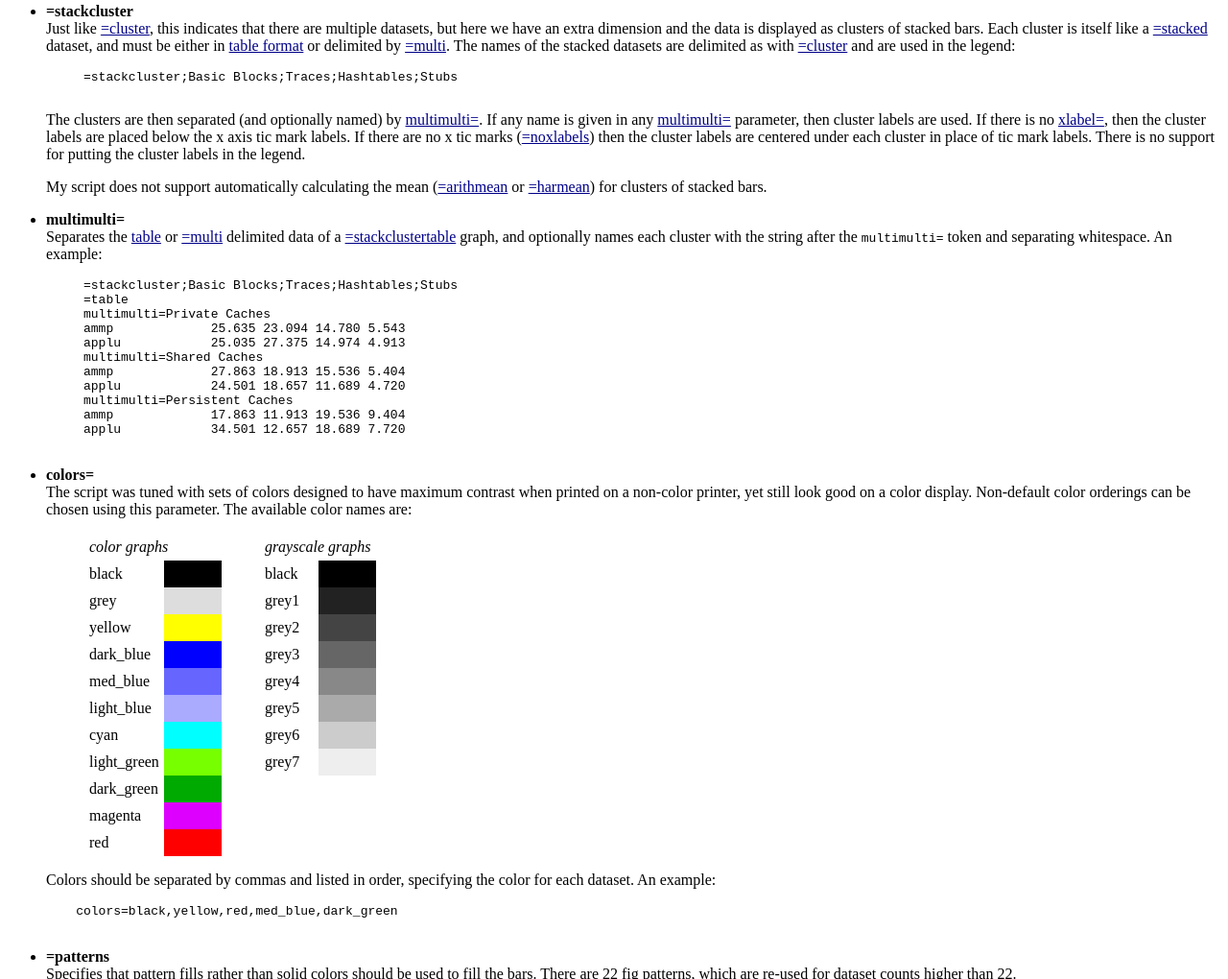
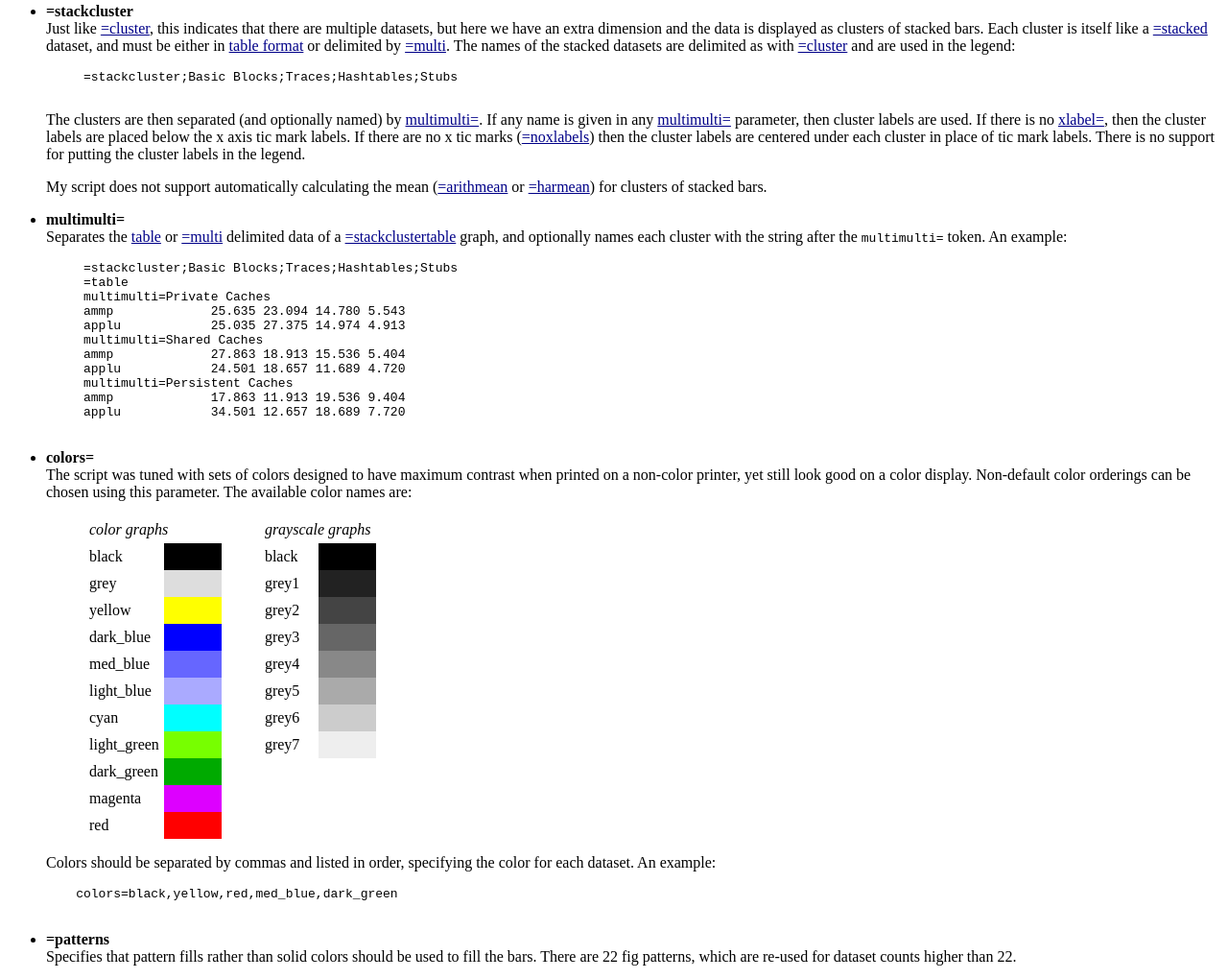
Before and after one commit to derekbruening/bargraph, a plain HTML site: page index.html in a window 1280 px wide. Shown: the part 2106-3126 px from the top of the page at 96% size. Drawn offline with Linux system fonts and the light colour scheme.

Commit message:
fix typo
SVN-Revision: 17

```diff
--- a/index.html
+++ b/index.html
@@ -252,7 +252,7 @@ suggestions</a> rather than using -png.
      href="#multi">=multi</a> delimited data of a <a
      href="#stackcluster">=stackclustertable</a> graph, and optionally
      names each cluster with the string after the <tt>multimulti=</tt>
-     token and separating whitespace.  An example:
+     token.  An example:
 
      <pre>
      =stackcluster;Basic Blocks;Traces;Hashtables;Stubs
```
